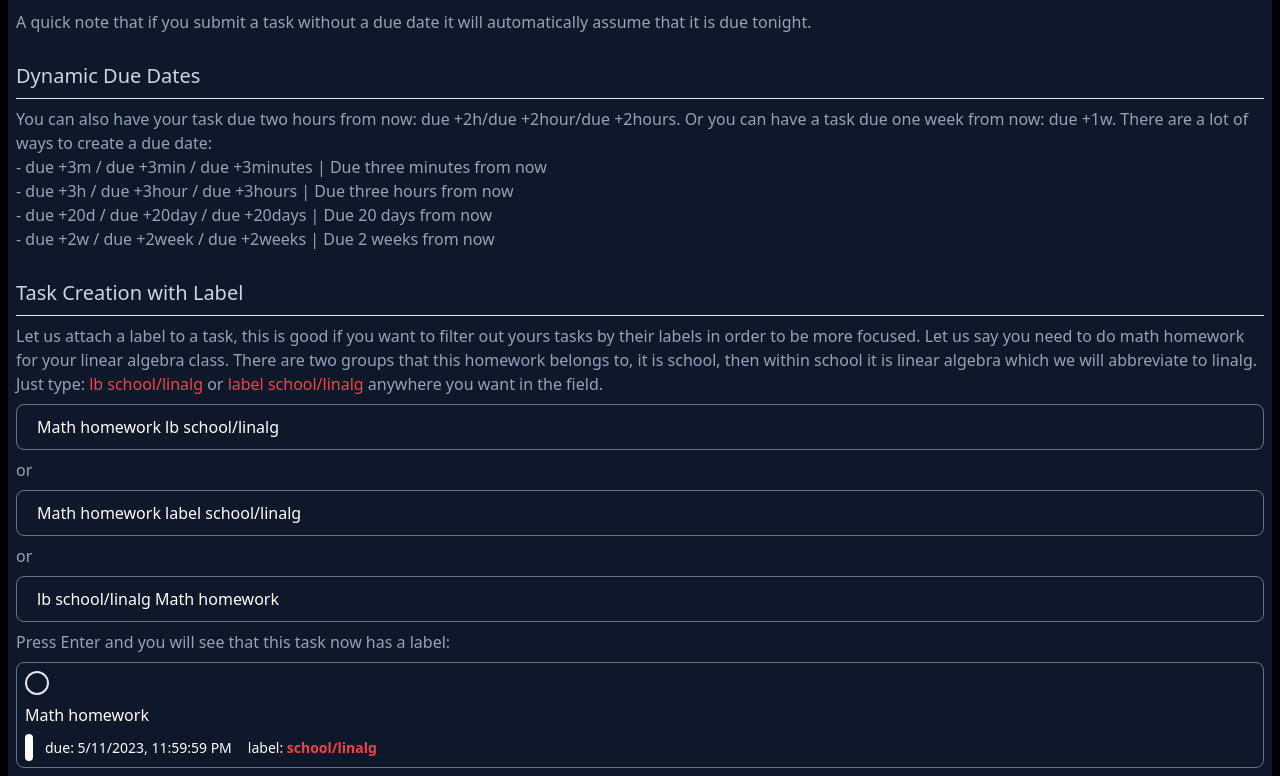
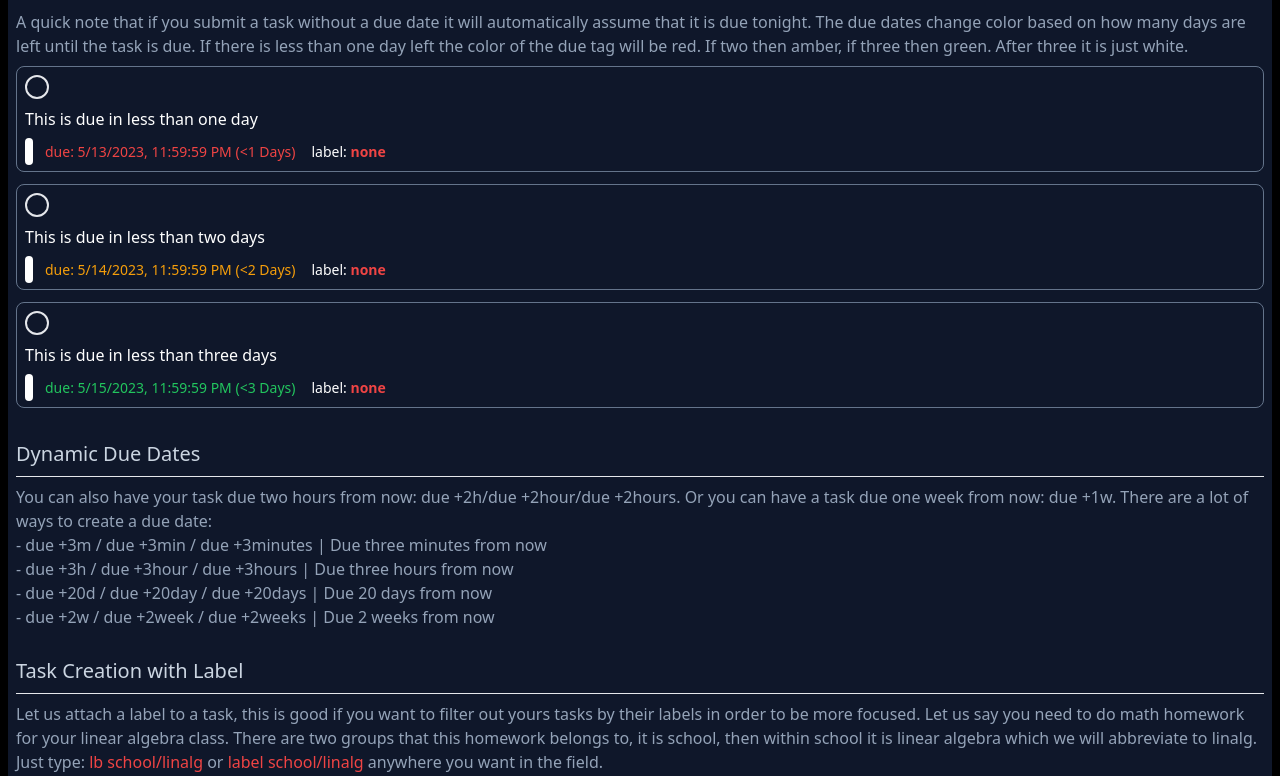
Before and after one commit to serge133/todo-app-simple, a Next.js app: page /how-to-use in a window 1280 px wide. Shown: the part 844-1620 px from the top of the page. Built offline with nearby package versions, Linux system fonts and the light colour scheme.

Commit message:
improved performace, does not recalculate days till due every react render. Only once when app is launched

```diff
--- a/models/task.ts
+++ b/models/task.ts
@@ -1,4 +1,4 @@
-import { future } from "@/functions/util";
+import { calcDaysTillDue, future } from "@/functions/util";
 
 export default class Task {
   id: number;
@@ -10,6 +10,7 @@ export default class Task {
   complete: boolean = false;
   order: number;
   originalText: string;
+  daysTillDue?: number;
 
   private _valid: boolean = true;
   private _statusMsg: string = "";
--- a/pages/how-to-use.tsx
+++ b/pages/how-to-use.tsx
@@ -31,12 +31,12 @@ export default function HowToUsePage() {
             id={0}
             priority={0}
             label="none"
-            due="5/13/2023, 2:08:32 PM"
+            due="5/11/2023, 11:59:59 PM"
             title="My First Task"
             toggleComplete={() => {}}
             overdue={false}
             complete={false}
-            daysTillDue={0}
+            daysTillDue={1}
           />
           <p className="text-slate-400 my-2">
             This is boring however, and can be done by writing on a piece of
@@ -90,9 +90,46 @@ export default function HowToUsePage() {
           />
           <p className="text-slate-400 my-2">
             A quick note that if you submit a task without a due date it will
-            automatically assume that it is due tonight.
+            automatically assume that it is due tonight. The due dates change
+            color based on how many days are left until the task is due. If
+            there is less than one day left the color of the due tag will be
+            red. If two then amber, if three then green. After three it is just
+            white.
           </p>
 
+          <TaskComponent
+            id={0}
+            priority={0}
+            label="none"
+            due="5/13/2023, 11:59:59 PM"
+            title="This is due in less than one day"
+            toggleComplete={() => {}}
+            overdue={false}
+            complete={false}
+            daysTillDue={1}
+          />
+          <TaskComponent
+            id={0}
+            priority={0}
+            label="none"
+            due="5/14/2023, 11:59:59 PM"
+            title="This is due in less than two days "
+            toggleComplete={() => {}}
+            overdue={false}
+            complete={false}
+            daysTillDue={2}
+          />
+          <TaskComponent
+            id={0}
+            priority={0}
+            label="none"
+            due="5/15/2023, 11:59:59 PM"
+            title="This is due in less than three days"
+            toggleComplete={() => {}}
+            overdue={false}
+            complete={false}
+            daysTillDue={3}
+          />
           <Seperator>Dynamic Due Dates</Seperator>
           <p className="text-slate-400 my-2">
             You can also have your task due two hours from now: due +2h/due
@@ -154,7 +191,7 @@ export default function HowToUsePage() {
             toggleComplete={() => {}}
             overdue={false}
             complete={false}
-            daysTillDue={0}
+            daysTillDue={1}
           />
           <Seperator>Task Creation with Priority</Seperator>
           <p className="text-slate-400 my-2">
@@ -204,7 +241,7 @@ export default function HowToUsePage() {
             toggleComplete={() => {}}
             overdue={false}
             complete={false}
-            daysTillDue={0}
+            daysTillDue={1}
           />
           <Seperator>Combine all three</Seperator>
           <TaskField
--- a/pages/index.tsx
+++ b/pages/index.tsx
@@ -3,7 +3,7 @@ import Navbar from "@/components/navbar";
 import Task from "@/models/task";
 import ListController from "@/components/list-controller";
 import { useEffect, useState } from "react";
-import { randomCatchphrase } from "@/functions/util";
+import { calcDaysTillDue, randomCatchphrase } from "@/functions/util";
 import {
   archiveTaskDB,
   deleteTaskDB,
@@ -102,17 +102,20 @@ export default function Home() {
     // -----------------
     initializeDB();
 
-    // ? CLEAN UP
     // tasks that are completed and 1 day past the due date are archived
     const expireMS: number = +new Date() - 86400000;
     const fetchTasks = async () => {
       let data = (await fetchTasksDB()).filter((t) => {
+        // ? CLEAN UP
         if (t.complete && expireMS > t.dueMS) {
           archiveTaskDB(t).then(() => deleteTaskDB(t.id));
           return false;
         }
         return true;
       });
+
+      // each task comes with its own how many days till its due
+      data.map((t) => (t.daysTillDue = calcDaysTillDue(t.dueMS)));
       data = reorder[tmp](data);
       setTasks(data);
     };
@@ -134,6 +137,7 @@ export default function Home() {
     }
 
     saveTaskDB(newTask);
+    newTask.daysTillDue = calcDaysTillDue(newTask.dueMS);
     setTasks(reorder[sortByFilter]([...tasks, newTask]));
     setTaskField("");
   };
@@ -207,7 +211,6 @@ export default function Home() {
     return true;
   };
 
-  const todayMS: number = +new Date();
   const TaskController = ({
     onEdit,
     onArchive,
@@ -278,6 +281,14 @@ export default function Home() {
         />
         <section className="grow pt-2">
           {tasks.filter(taskFilterPredicate).map((t) => {
+            if (t.daysTillDue === undefined) {
+              return (
+                <p>
+                  Could not render {t.id} because days until task was due was
+                  undefined
+                </p>
+              );
+            }
             const disableUpDownControl = sortByFilter !== "custom";
             const handleEdit = () => editTask(t.id, t.originalText);
             const handleArchive = () => {
@@ -292,7 +303,7 @@ export default function Home() {
               if (disableUpDownControl) return;
               moveDown(t.id);
             };
-            const isOverdue: boolean = !t.complete && todayMS > t.dueMS;
+            const isOverdue: boolean = !t.complete && t.daysTillDue <= 0;
             return (
               <TaskComponent
                 key={t.id}
@@ -302,9 +313,7 @@ export default function Home() {
                 label={t.label}
                 due={t.due}
                 overdue={isOverdue}
-                daysTillDue={
-                  isOverdue ? 0 : Math.ceil((t.dueMS - todayMS) / 86400000)
-                }
+                daysTillDue={Math.max(0, t.daysTillDue)}
                 complete={t.complete}
                 toggleComplete={toggleComplete}
                 controller={
```
Also changed, not shown: 1 other file (tests, documents, lock files or other folders).
